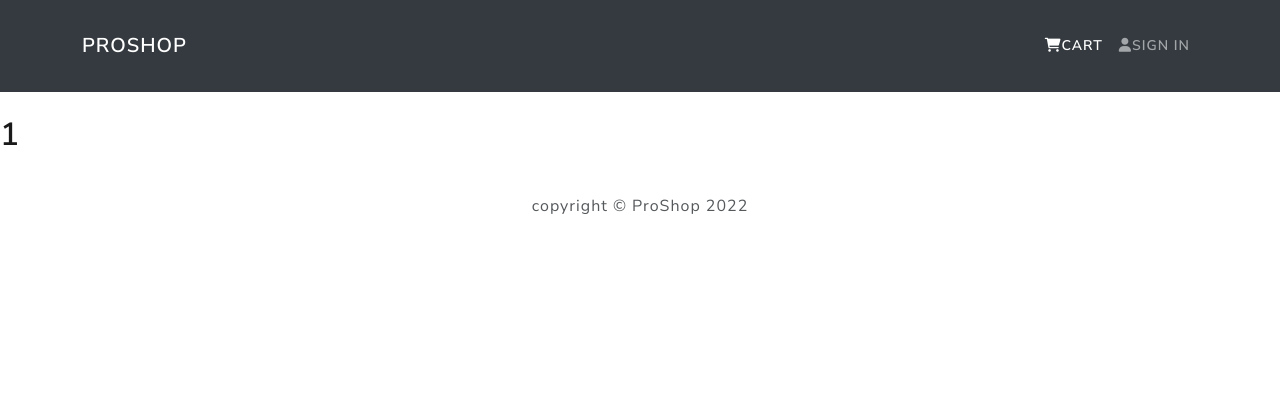
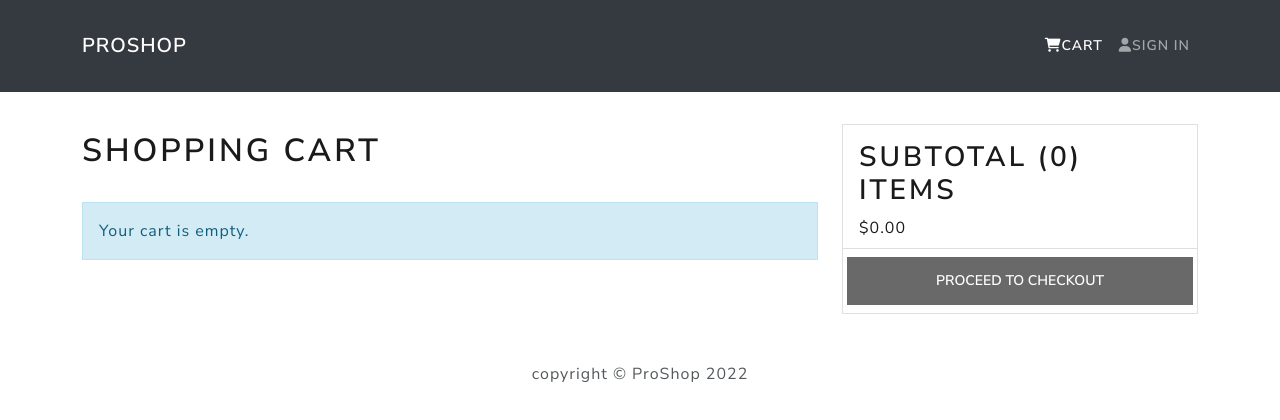
Before and after one commit to HaolinZhong/ProShop, a React (Create React App) app in the folder frontend/: page /cart in a window 1280 px wide. Shown: the top 420 px of the page. Built offline with nearby package versions, Linux system fonts and the light colour scheme.

Commit message:
implement full functionality of cart

```diff
--- a/frontend/src/actions/cartActions.js
+++ b/frontend/src/actions/cartActions.js
@@ -1,5 +1,5 @@
 import axios from "axios";
-import { CART_ADD_ITEM } from "../constants/cartConstants";
+import { CART_ADD_ITEM, CART_REMOVE_ITEM } from "../constants/cartConstants";
 
 export const addToCart = (id, qty) => async (dispatch, getState) => {
     const {data} = await axios.get(`/api/products/${id}`)
@@ -7,14 +7,23 @@ export const addToCart = (id, qty) => async (dispatch, getState) => {
     dispatch({
         type: CART_ADD_ITEM,
         payload: {
-            product: data.id,
+            product: data._id,
             name: data.name,
             image: data.image,
             price: data.price,
             countInStock: data.countInStock,
-            qty
+            qty: qty
         }
     })
 
     localStorage.setItem('cartItems', JSON.stringify(getState().cart.cartItems))
 }
+
+export const removeFromCart = (id) => (dispatch, getState) => {
+    dispatch({
+        type: CART_REMOVE_ITEM,
+        payload: id
+    })
+
+    localStorage.setItem('cartItems', JSON.stringify(getState().cart.cartItems))
+}
--- a/frontend/src/reducers/cartReducers.js
+++ b/frontend/src/reducers/cartReducers.js
@@ -16,6 +16,13 @@ export const cartReducer = (state = {cartItems: []}, action) => {
                     cartItems: [...state.cartItems, item]
                 }
             }
+
+        case CART_REMOVE_ITEM:
+            return {
+                ...state,
+                cartItems: state.cartItems.filter((x) => x.product !== action.payload)
+            }
+
         default:
             return state
     }
--- a/frontend/src/screens/Cartscreen.jsx
+++ b/frontend/src/screens/Cartscreen.jsx
@@ -1,12 +1,16 @@
 import React, { useEffect } from 'react'
+import { Container, Row, Col, ListGroup, ListGroupItem, Image, Button, Form, Card } from 'react-bootstrap'
+import Message from '../components/Message'
 import { useDispatch, useSelector } from 'react-redux'
-import { useLocation, useParams } from 'react-router'
-import { addToCart } from '../actions/cartActions'
+import { Navigate, useLocation, useNavigate, useParams } from 'react-router'
+import { addToCart, removeFromCart } from '../actions/cartActions'
+import { Link } from 'react-router-dom'
 
 const Cartscreen = () => {
     const params = useParams()
     const productId = params.id
     const location = useLocation()
+    const navigate = useNavigate()
 
     const qty = location.search ? Number(location.search.split('=')[1]) : 1
 
@@ -21,12 +25,90 @@ const Cartscreen = () => {
         }
     }, [dispatch, productId, qty])
 
-  return (
-    <div>
-        <h1>{productId}</h1>
-        <h1>{qty}</h1>
-    </div>
-  )
+    const removeFromCartHandler = (id) => {
+        dispatch(removeFromCart(id))
+    }
+
+    const checkoutHandler = () => {
+        navigate('/login?redirect=shipping')
+    }
+
+    return (
+        <Container>
+            <Row>
+                <Col md={8}>
+                    <h1 className='py-4'>shopping cart</h1>
+                    {cartItems.length === 0 ?
+                        <Message>Your cart is empty.</Message> :
+                        <ListGroup variant='flush'>
+                            {cartItems.map(item => (
+                                <ListGroupItem key={item.name}>
+                                    <Row>
+                                        <Col md={2}>
+                                            <Image src={item.image} alt={item.name} fluid rounded />
+                                        </Col>
+                                        <Col md={3}>
+                                            <Link to={`/products/${item.product}`}>{item.name}</Link>
+                                        </Col>
+                                        <Col md={2}>${item.price}</Col>
+                                        <Col md={2}>
+                                            <Form.Select
+                                                value={item.qty}
+                                                onChange={(e) => dispatch(addToCart(item.product, Number(e.target.value)))}>
+                                                {
+                                                    [...Array(item.countInStock).keys()].map(x => (
+                                                        <option key={x + 1} value={x + 1}>{x + 1}</option>
+                                                    ))
+                                                }
+                                            </Form.Select>
+                                        </Col>
+                                        <Col md={2}>
+                                            <Button
+                                                type='button'
+                                                variant='light'
+                                                onClick={() => removeFromCartHandler(item.product)}
+                                            >
+                                                <i className='fas fa-trash'></i>
+                                            </Button>
+                                        </Col>
+
+                                    </Row>
+                                </ListGroupItem>
+                            ))}
+                        </ListGroup>
+                    }
+                </Col>
+                <Col md={4} className='py-3'>
+                    <Card>
+                        <ListGroup variant='flush'>
+                            <ListGroupItem>
+                                <h2 className='my-2'>
+                                    Subtotal ({(cartItems.reduce((acc, item) => acc + item.qty, 0))})
+                                    items
+                                </h2>
+                                ${cartItems
+                                    .reduce((acc, item) => acc + item.qty * item.price, 0)
+                                    .toFixed(2)}
+                            </ListGroupItem>
+                            <ListGroupItem>
+                                <Row>
+                                    <Button
+                                        type='button'
+                                        className='btn-block'
+                                        disabled={cartItems.length === 0}
+                                        onClick={checkoutHandler}
+                                    >
+                                        Proceed To Checkout
+                                    </Button>
+                                </Row>
+                            </ListGroupItem>
+                        </ListGroup>
+
+                    </Card>
+                </Col>
+            </Row>
+        </Container>
+    )
 }
 
 export default Cartscreen
--- a/frontend/src/screens/Productscreen.jsx
+++ b/frontend/src/screens/Productscreen.jsx
@@ -66,8 +66,7 @@ const Productscreen = () => {
                       <Row>
                         <Col>Qty:</Col>
                         <Col>
-                          <Form.Control
-                            as='select'
+                          <Form.Select
                             value={qty}
                             onChange={(e) => setQty(e.target.value)}>
                             {
@@ -75,7 +74,7 @@ const Productscreen = () => {
                                   return(<option key={x+1} value={x+1}>{x+1}</option>)
                                 })
                             }
-                          </Form.Control>
+                          </Form.Select>
                         </Col>
                       </Row>
                     </ListGroupItem>
```
